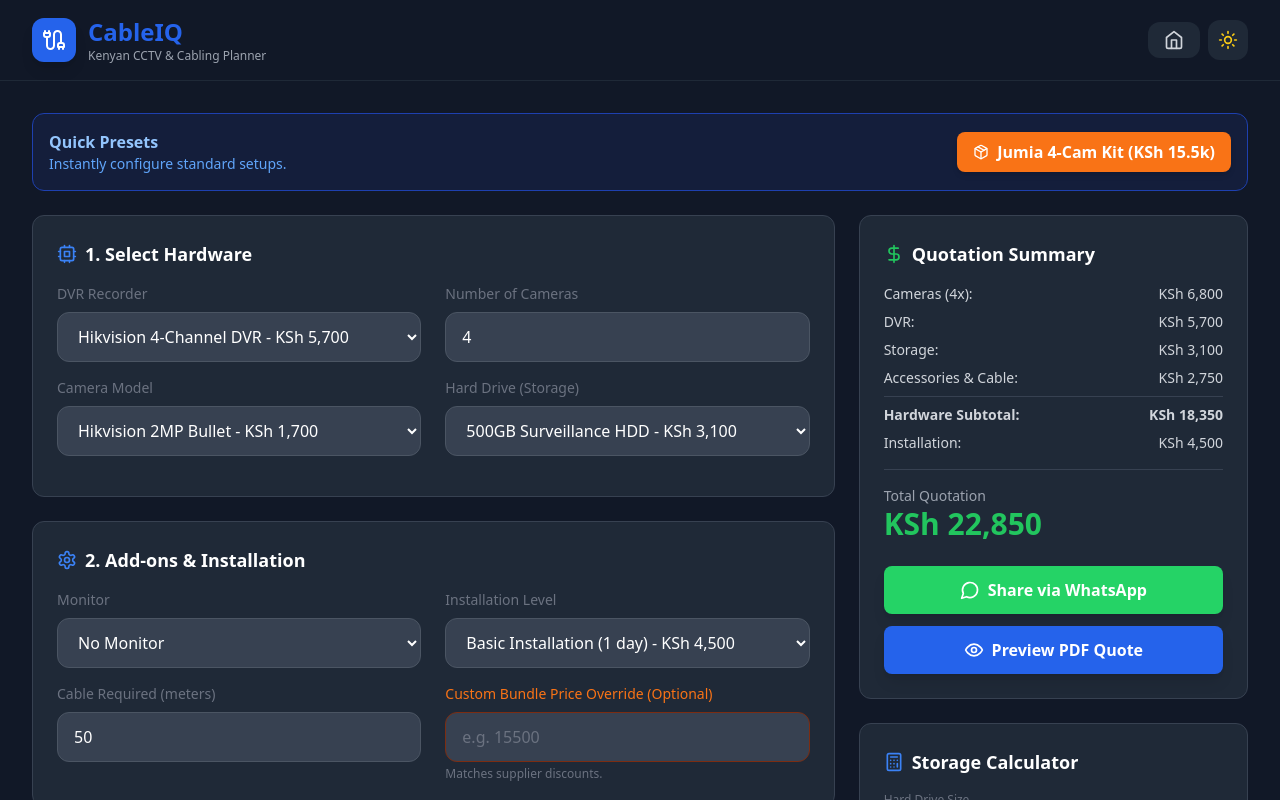
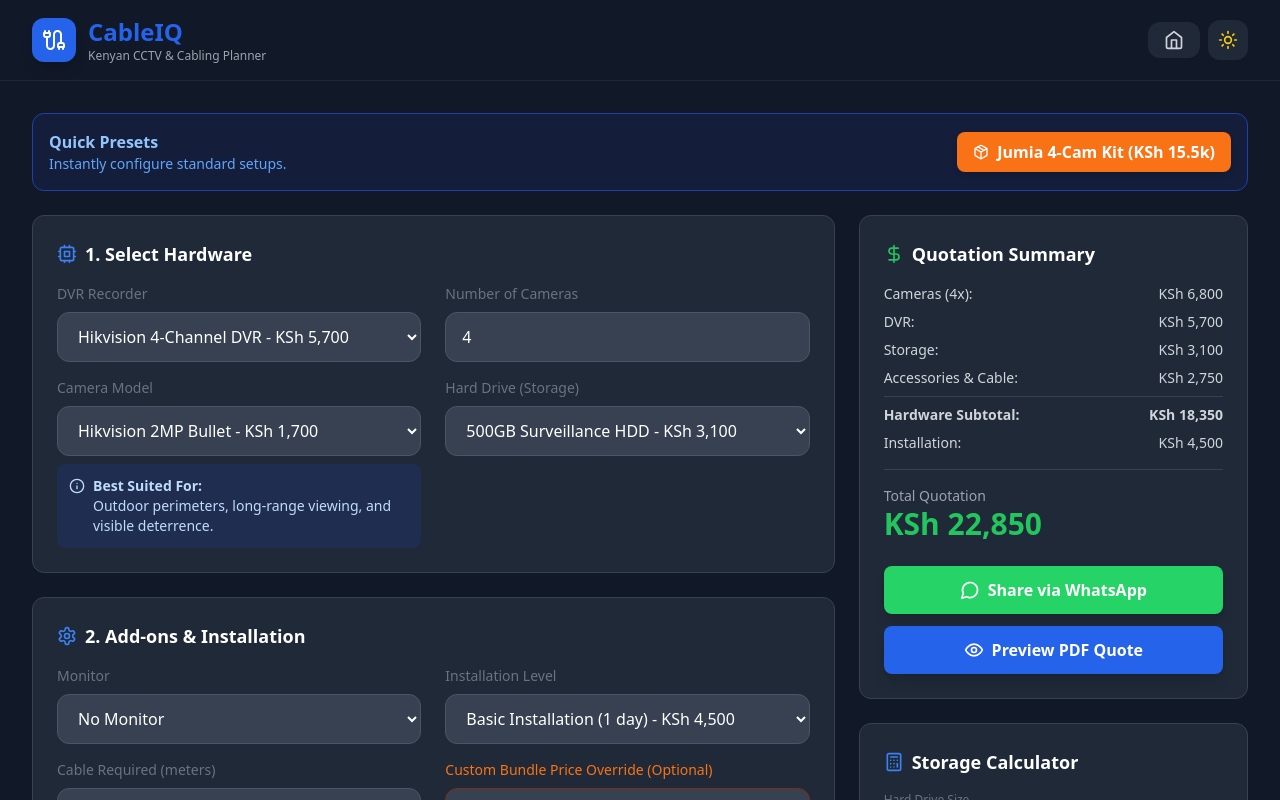
Before and after one commit to benngari/cable-planner-app, a React (Vite) app: page / in a window 1280 px wide. Both pictures are taken after a click on the element 175 px from the left and 344 px from the top of the page. Shown: the top 800 px of the page. Built offline with nearby package versions, Linux system fonts and the light colour scheme.

Commit message:
Added Camera Suitability Guide for better client explanations

```diff
--- a/src/App.jsx
+++ b/src/App.jsx
@@ -7,10 +7,11 @@
   Building, TreePine, ArrowRight, DollarSign, Gauge, Sparkles, Star,
   Zap, Printer, Eye, Save, FolderOpen, X, User, Briefcase,
   FileSpreadsheet, MonitorPlay, Monitor, Settings, Package, Activity,
-  ShoppingCart, HardDrive, Smartphone, Cloud, Calculator, MessageCircle, ClipboardCheck, Shield, Cpu
+  ShoppingCart, HardDrive, Smartphone, Cloud, Calculator, MessageCircle,
+  ClipboardCheck, Shield, Cpu, Info
 } from 'lucide-react';
 
-// Expanded Catalog with Options
+// Expanded Catalog with "Best For" descriptions
 const CATALOG = {
   dvrs: {
     hik4: { name: 'Hikvision 4-Channel DVR', price: 5700 },
@@ -19,10 +20,34 @@
     dahua8: { name: 'Dahua 8-Channel DVR', price: 7000 }
   },
   cameras: {
-    hikBullet: { name: 'Hikvision 2MP Bullet', price: 1700, image: 'https://upload.wikimedia.org/wikipedia/commons/thumb/5/5a/CCTV_camera_1.jpg/640px-CCTV_camera_1.jpg' },
-    hikDome: { name: 'Hikvision 2MP Dome', price: 1600, image: 'https://upload.wikimedia.org/wikipedia/commons/thumb/8/8e/Dome_camera.jpg/640px-Dome_camera.jpg' },
-    hikPTZ: { name: 'Hikvision 2MP PTZ', price: 12000, image: 'https://upload.wikimedia.org/wikipedia/commons/thumb/5/5a/CCTV_camera_1.jpg/640px-CCTV_camera_1.jpg' },
-    dahuaBullet: { name: 'Dahua 2MP Bullet', price: 1500, image: 'https://upload.wikimedia.org/wikipedia/commons/thumb/5/5a/CCTV_camera_1.jpg/640px-CCTV_camera_1.jpg' }
+    hikBullet: {
+      name: 'Hikvision 2MP Bullet',
+      type: 'Bullet',
+      price: 1700,
+      bestFor: 'Outdoor perimeters, long-range viewing, and visible deterrence.',
+      image: 'https://upload.wikimedia.org/wikipedia/commons/thumb/5/5a/CCTV_camera_1.jpg/640px-CCTV_camera_1.jpg'
+    },
+    hikDome: {
+      name: 'Hikvision 2MP Dome',
+      type: 'Dome',
+      price: 1600,
+      bestFor: 'Indoor ceilings or low-profile outdoor areas. Vandal-resistant.',
+      image: 'https://upload.wikimedia.org/wikipedia/commons/thumb/8/8e/Dome_camera.jpg/640px-Dome_camera.jpg'
+    },
+    hikPTZ: {
+      name: 'Hikvision 2MP PTZ',
+      type: 'PTZ',
+      price: 12000,
+      bestFor: 'Large open areas (compounds, warehouses). Pan, tilt, and zoom for tracking.',
+      image: 'https://upload.wikimedia.org/wikipedia/commons/thumb/5/5a/CCTV_camera_1.jpg/640px-CCTV_camera_1.jpg'
+    },
+    dahuaBullet: {
+      name: 'Dahua 2MP Bullet',
+      type: 'Bullet',
+      price: 1500,
+      bestFor: 'Budget outdoor security, long-range coverage.',
+      image: 'https://upload.wikimedia.org/wikipedia/commons/thumb/5/5a/CCTV_camera_1.jpg/640px-CCTV_camera_1.jpg'
+    }
   },
   storage: {
     none: { name: 'No Hard Drive', price: 0 },
@@ -89,7 +114,7 @@
   const [customItemPrice, setCustomItemPrice] = useState('');
   const [customItemQty, setCustomItemQty] = useState(1);
 
-  // ======================= NEW CONFIGURATOR STATE =======================
+  // ======================= CONFIGURATOR STATE =======================
   const [quantity, setQuantity] = useState(4);
   const [selectedDvr, setSelectedDvr] = useState('hik4');
   const [selectedCamera, setSelectedCamera] = useState('hikBullet');
@@ -97,8 +122,6 @@
   const [selectedMonitor, setSelectedMonitor] = useState('none');
   const [selectedLabor, setSelectedLabor] = useState('basic');
   const [cableLength, setCableLength] = useState(50);
-
-  // Custom bundle override
   const [customBundlePrice, setCustomBundlePrice] = useState('');
 
   // Site Survey Checklist
@@ -154,7 +177,7 @@
     setSelectedMonitor('none');
     setSelectedLabor('basic');
     setCableLength(50);
-    setCustomBundlePrice('15500'); // The actual Jumia price
+    setCustomBundlePrice('15500');
   };
 
   const calculateHardwareCost = () => {
@@ -168,7 +191,6 @@
 
     const rawTotal = camPrice + dvrPrice + storagePrice + monitorPrice + psuPrice + cablePrice + connPrice;
 
-    // If user entered a custom bundle price, calculate the discount
     let discount = 0;
     if (customBundlePrice && Number(customBundlePrice) > 0) {
       discount = rawTotal - Number(customBundlePrice);
@@ -186,7 +208,7 @@
     let phoneStr = clientInfo.phone.replace(/\D/g, '');
     if (phoneStr.startsWith('0')) phoneStr = '254' + phoneStr.slice(1);
 
-    const message = `*CCTV QUOTATION*\nFrom: ${businessInfo.name}\nClient: ${clientInfo.name || 'Valued Customer'}\n\n*System:* ${quantity}x ${CATALOG.cameras[selectedCamera].name} + ${CATALOG.dvrs[selectedDvr].name}${selectedStorage !== 'none' ? ' + HDD' : ''}${selectedMonitor !== 'none' ? ' + Monitor' : ''}\n\n*Total Cost:* ${formatKES(calculateCCTVTotal())}\n\nIncludes installation and mobile app setup. Please find the official PDF quotation attached.\n\nContact us: ${businessInfo.phone}`;
+    const message = `*CCTV QUOTATION*\nFrom: ${businessInfo.name}\nClient: ${clientInfo.name || 'Valued Customer'}\n\n*System:* ${quantity}x ${CATALOG.cameras[selectedCamera].name} + ${CATALOG.dvrs[selectedDvr].name}\n*Total Cost:* ${formatKES(calculateCCTVTotal())}\n\nIncludes installation and mobile app setup. Please find the official PDF quotation attached.`;
 
     const encodedMsg = encodeURIComponent(message);
     window.open(`https://wa.me/${phoneStr}?text=${encodedMsg}`, '_blank');
@@ -266,6 +288,9 @@
     };
     html2pdf().set(opt).from(element).save().then(() => setIsExporting(false));
   };
+
+  const brandData = CATALOG.cameras[selectedCamera];
+  const selectedDvrData = CATALOG.dvrs[selectedDvr];
 
   // Shared PDF block styles
   const topologyBoxStyle = { backgroundColor: 'white', border: '2px solid #1e3a8a', padding: '10px 15px', borderRadius: '8px', textAlign: 'center', minWidth: '120px', boxShadow: '0 2px 4px rgba(0,0,0,0.1)' };
@@ -378,11 +403,20 @@
                       </select>
 
                       <label className="text-sm font-medium text-gray-500 block mb-2">Camera Model</label>
-                      <select value={selectedCamera} onChange={e => setSelectedCamera(e.target.value)} className={`w-full px-4 py-3 rounded-xl border mb-4 ${darkMode ? 'bg-gray-700 border-gray-600 text-white' : 'bg-white border-gray-300'}`}>
+                      <select value={selectedCamera} onChange={e => setSelectedCamera(e.target.value)} className={`w-full px-4 py-3 rounded-xl border mb-2 ${darkMode ? 'bg-gray-700 border-gray-600 text-white' : 'bg-white border-gray-300'}`}>
                         {Object.entries(CATALOG.cameras).map(([k, v]) => (
                           <option key={k} value={k}>{v.name} - {formatKES(v.price)}</option>
                         ))}
                       </select>
+
+                      {/* NEW: Camera Suitability Display */}
+                      <div className={`p-3 rounded-lg text-sm flex items-start space-x-2 ${darkMode ? 'bg-blue-900/30 text-blue-200' : 'bg-blue-50 text-blue-800'}`}>
+                        <Info className="w-4 h-4 flex-shrink-0 mt-0.5" />
+                        <div>
+                          <span className="font-bold block">Best Suited For:</span>
+                          {CATALOG.cameras[selectedCamera].bestFor}
+                        </div>
+                      </div>
                     </div>
 
                     <div>
@@ -752,6 +786,12 @@
                       )}
                     </div>
 
+                    <div style={{ backgroundColor: '#fff', border: '1px solid #e5e7eb', borderRadius: '8px', padding: '15px 25px', fontSize: '13px', marginBottom: '20px' }}>
+                      <h4 style={{ marginBottom: '10px', color: '#1e3a8a' }}>CAMERA SELECTION GUIDE</h4>
+                      <p><strong>Model: {CATALOG.cameras[selectedCamera].name} ({CATALOG.cameras[selectedCamera].type})</strong></p>
+                      <p style={{ color: '#4b5563', marginTop: '5px' }}><em>Best Suited For: {CATALOG.cameras[selectedCamera].bestFor}</em></p>
+                    </div>
+
                     <h4 style={{ marginBottom: '10px', color: '#1e3a8a' }}>WHAT'S IN THE BOX</h4>
                     <div style={{ backgroundColor: '#fff', border: '1px solid #e5e7eb', borderRadius: '8px', padding: '15px 25px', fontSize: '13px', marginBottom: '20px' }}>
                       <ol style={{ paddingLeft: '20px', margin: 0 }}>
```
